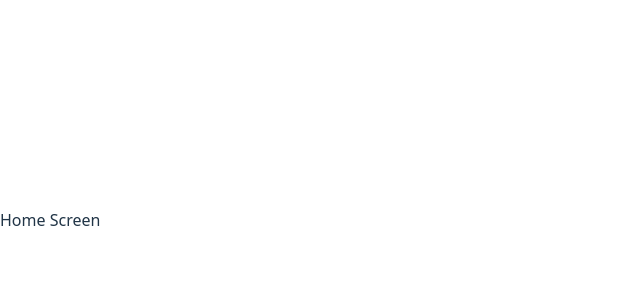
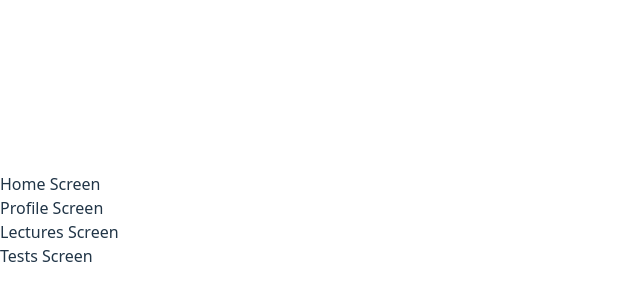
Before and after one commit to beb4a682/hygien, a React (Vite) app: page / in a window 1280 px wide. Shown: the part 180-480 px from the top of the page, without its empty margins (0-640 px from the left). Built offline with nearby package versions, Linux system fonts and the light colour scheme.

Commit message:
feat: add base application screens

```diff
--- a/src/App.tsx
+++ b/src/App.tsx
@@ -1,9 +1,15 @@
 import HomeScreen from './screens/HomeScreen'
+import ProfileScreen from './screens/ProfileScreen'
+import LecturesScreen from './screens/LecturesScreen'
+import TestsScreen from './screens/TestsScreen'
 
 function App() {
   return (
     <div>
       <HomeScreen />
+      <ProfileScreen />
+      <LecturesScreen />
+      <TestsScreen />
     </div>
   )
 }
--- /dev/null
+++ b/src/screens/LecturesScreen.tsx
@@ -0,0 +1,9 @@
+function LecturesScreen() {
+  return (
+    <div>
+      Lectures Screen
+    </div>
+  )
+}
+
+export default LecturesScreen
--- /dev/null
+++ b/src/screens/ProfileScreen.tsx
@@ -0,0 +1,9 @@
+function ProfileScreen() {
+  return (
+    <div>
+      Profile Screen
+    </div>
+  )
+}
+
+export default ProfileScreen
--- /dev/null
+++ b/src/screens/TestsScreen.tsx
@@ -0,0 +1,9 @@
+function TestsScreen() {
+  return (
+    <div>
+      Tests Screen
+    </div>
+  )
+}
+
+export default TestsScreen
```
